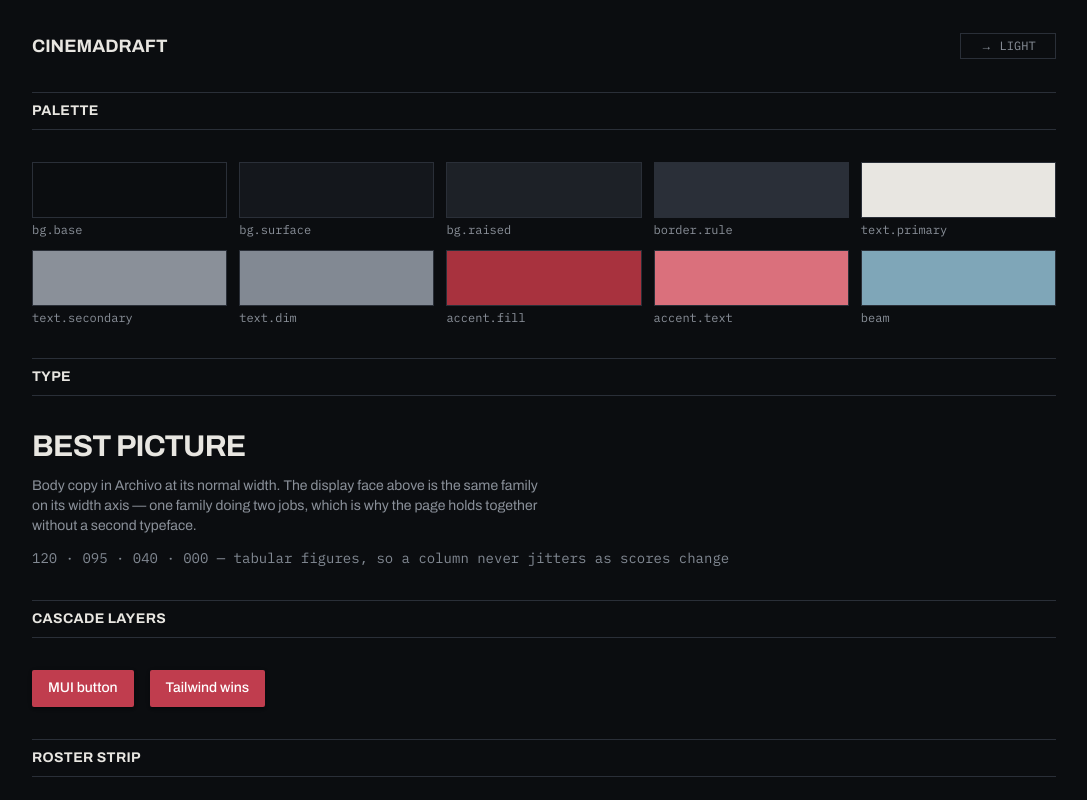
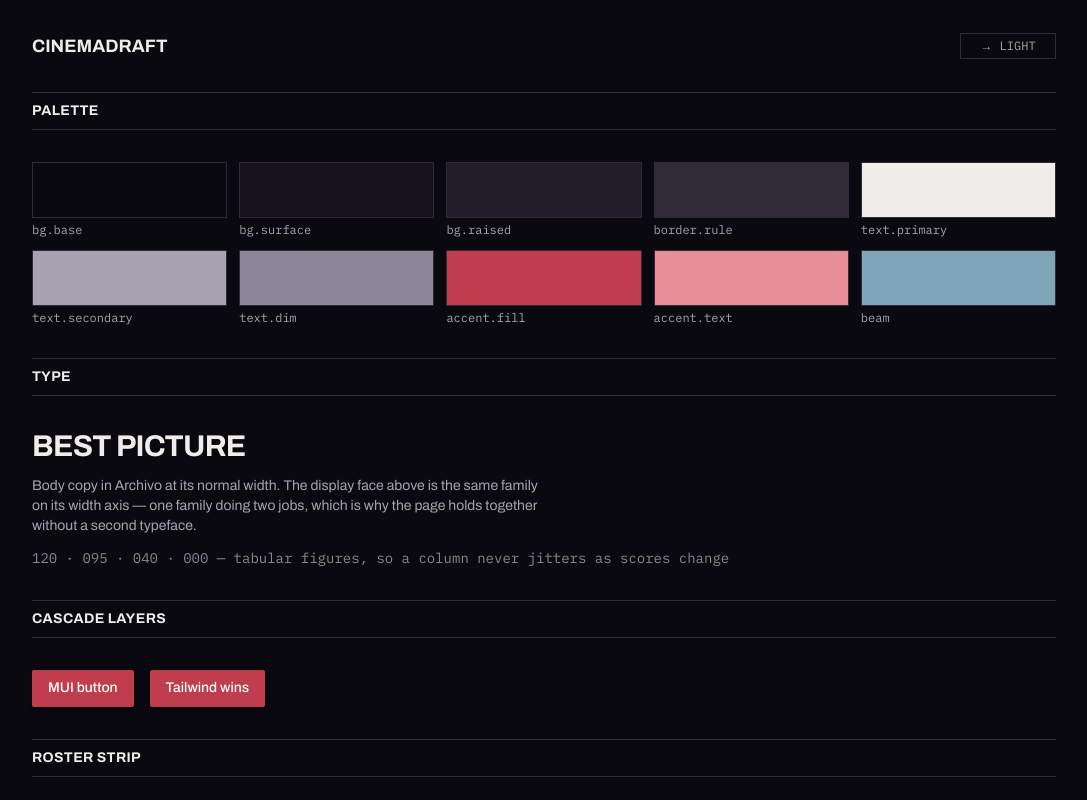
Before and after one commit to jonbernard/cinemadraft-nextjs, a Next.js app: page /tokens in a window 1280 px wide. Shown: the top 800 px of the page, without its empty margins (96-1183 px from the left). Built offline with nearby package versions, Linux system fonts and the light colour scheme; what @mui/material-nextjs would draw is missing.

Commit message:
feat(theme): mirror the palette and radius scale into globals.css

```diff
--- a/app/globals.css
+++ b/app/globals.css
@@ -32,27 +32,41 @@
  * them under MUI's own attribute.
  */
 @theme {
-  --color-bg-base: #0b0d10;
-  --color-bg-surface: #14171c;
-  --color-bg-raised: #1d2127;
-  --color-border-rule: #2a2f38;
-  --color-text-primary: #e8e6e1;
-  --color-text-secondary: #8a9099;
-  --color-text-dim: #828993;
-  --color-accent-fill: #a8323e;
-  --color-accent-text: #da707c;
+  --color-bg-base: #0a0910;
+  --color-bg-surface: #16131c;
+  --color-bg-raised: #211c29;
+  --color-border-rule: #302938;
+  --color-text-primary: #efece9;
+  --color-text-secondary: #a8a1b2;
+  --color-text-dim: #8c8598;
+  --color-accent-fill: #c03d4e;
+  --color-accent-text: #e78e99;
+  --color-brass-fill: #cfa93a;
+  --color-brass-text: #cfa93a;
+  --color-brass-contrast: #241c05;
   --color-beam: #7fa6b8;
   --color-score-high: #63c08a;
   --color-score-mid: #d6a64a;
   --color-score-low: #e06c74;
 
-  /* Faces are registered here rather than in tokens.ts: their values are
-   * next/font-generated custom properties that only exist at runtime, so
-   * there is nothing for the anti-drift test to compare. It matches
-   * --color-* only, so these are outside its scope by design.
-   */
-  --font-display: var(--font-archivo);
+  /* D73. Tailwind's `--radius-*` namespace, so these are `rounded-xs` …
+   * `rounded-pill` with no plugin. MUI's own default moves to 6px in
+   * theme/index.ts; the two are set from the same numbers by hand because
+   * MUI reads JS and Tailwind reads CSS, exactly as the colours do. */
+  --radius-xs: 3px;
+  --radius-sm: 6px;
+  --radius-md: 10px;
+  --radius-lg: 16px;
+  --radius-pill: 999px;
+
+  /* Faces. Named so they cannot self-reference: `--font-serif` and
+   * `--font-mono` are Tailwind's own theme keys, so a loader must never be
+   * given those variable names — the cycle resolves to the guaranteed-invalid
+   * value and the family silently vanishes. */
+  --font-display: var(--font-instrument-serif);
+  --font-serif: var(--font-instrument-serif);
   --font-sans: var(--font-archivo);
+  --font-prose: var(--font-newsreader);
   --font-mono: var(--font-plex-mono);
 }
 
@@ -62,6 +76,13 @@
  */
 @utility tabular {
   font-variant-numeric: tabular-nums;
+}
+
+/* D73. A percentage radius resolves against the element's own box, so one
+ * declaration gives a 40px thumbnail ~4px and a hero poster ~12px. This is
+ * Letterboxd's technique, measured from their own CSS. */
+@utility poster-radius {
+  border-radius: clamp(4px, 2.8%, 12px);
 }
 
 /* MUI's cssVariables plugin stamps data-mui-color-scheme on <html>. Binding
@@ -74,15 +95,18 @@
 );
 
 [data-mui-color-scheme="light"] {
-  --color-bg-base: #f5f3ef;
-  --color-bg-surface: #ffffff;
-  --color-bg-raised: #edeae3;
-  --color-border-rule: #ded9cf;
-  --color-text-primary: #14171c;
-  --color-text-secondary: #5f636c;
-  --color-text-dim: #5f636c;
-  --color-accent-fill: #8c2f39;
-  --color-accent-text: #8c2f39;
+  --color-bg-base: #efeae2;
+  --color-bg-surface: #fbf9f6;
+  --color-bg-raised: #e7e1d7;
+  --color-border-rule: #d5cdc0;
+  --color-text-primary: #1a151f;
+  --color-text-secondary: #5c5566;
+  --color-text-dim: #665e70;
+  --color-accent-fill: #9b2f3c;
+  --color-accent-text: #8e2a36;
+  --color-brass-fill: #7a5a12;
+  --color-brass-text: #7a5a12;
+  --color-brass-contrast: #ffffff;
   --color-beam: #3f6273;
   --color-score-high: #1f6b41;
   --color-score-mid: #7a5410;
```
Also changed, not shown: 1 other file (tests, documents, lock files or other folders).
